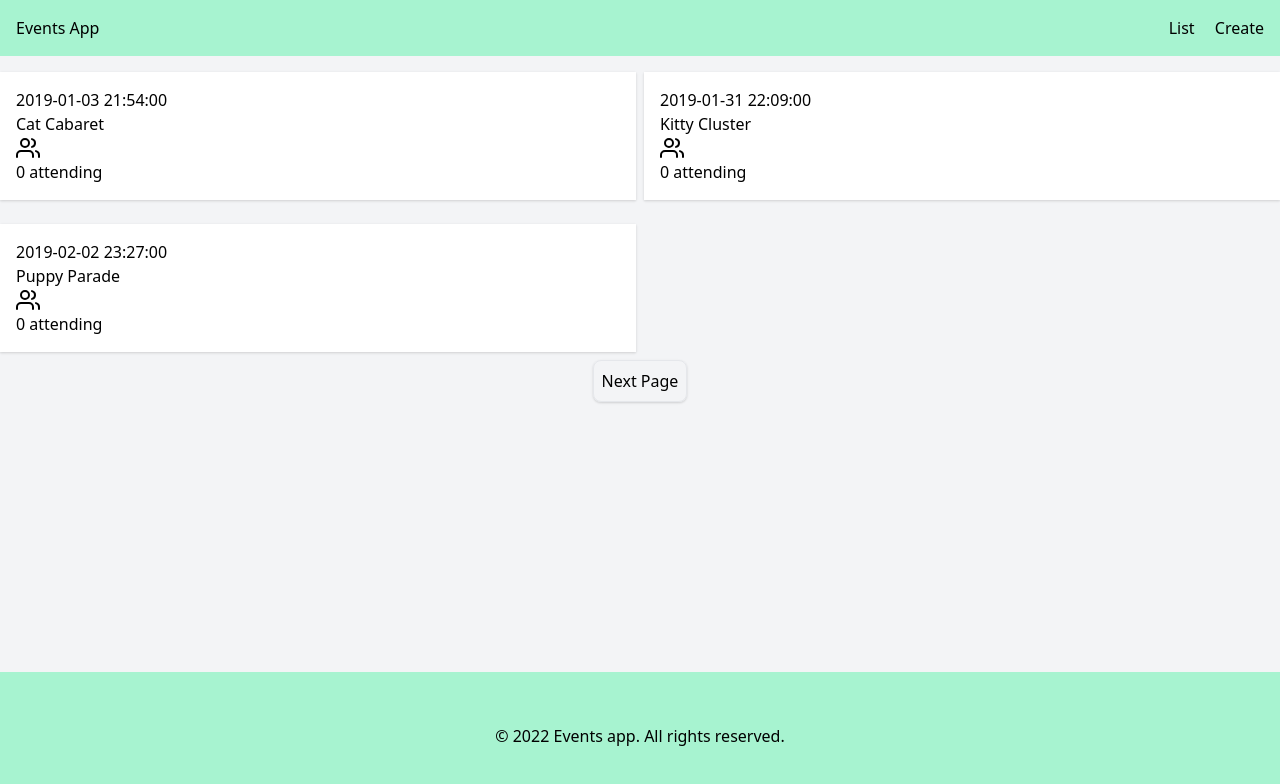
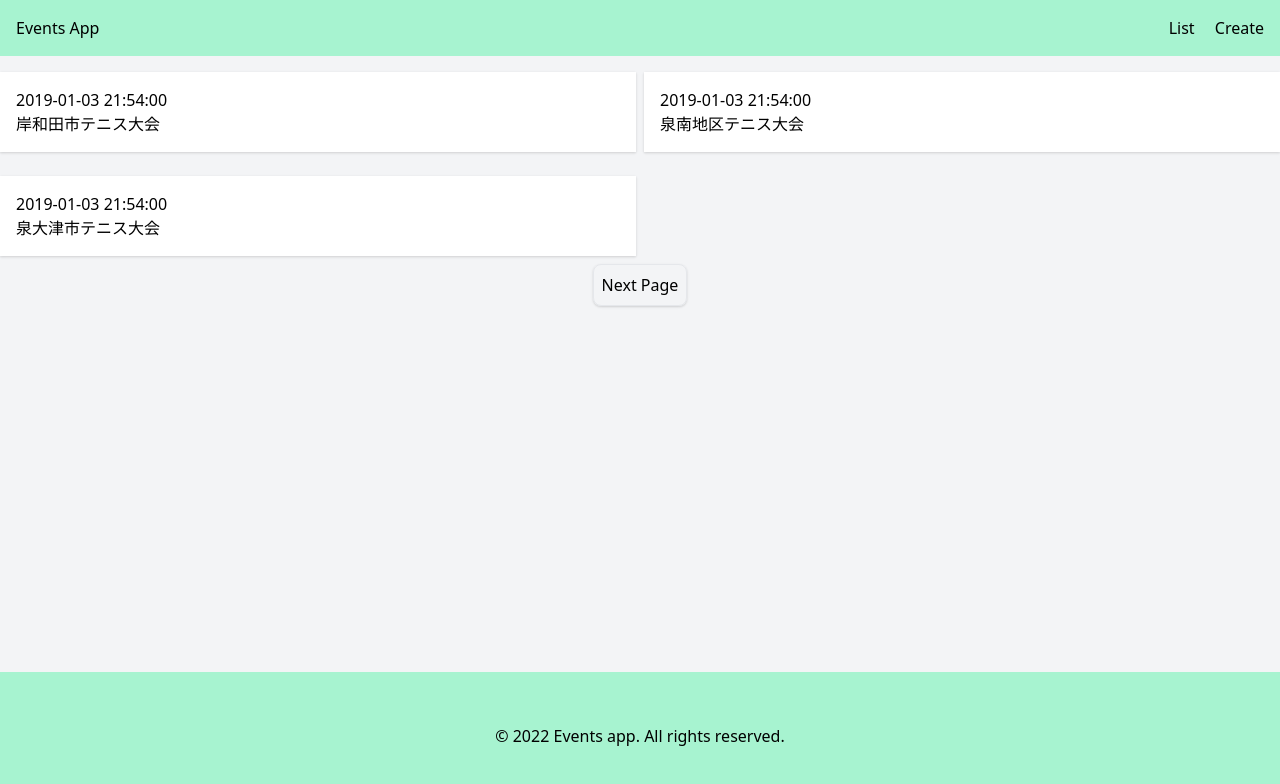
Before and after one commit to junpeko5/vue_events_app, a Vue app: page / in a window 1280 px wide. Shown: the top 784 px of the page. Built offline with nearby package versions, Linux system fonts and the light colour scheme; data requests are answered from the project's data file.

Commit message:
db.jsonの見直し

```diff
--- a/db.json
+++ b/db.json
@@ -2,104 +2,43 @@
   "events": [
     {
       "id": 1,
-      "user": {
-        "id": "abc123",
-        "name": "Adam"
-      },
-      "category": "animal welfare",
-      "organizer": "Adam",
-      "title": "Cat Cabaret",
+      "category": "はじめて",
+      "title": "岸和田市テニス大会",
       "description": "Yay felines!",
       "location": "Meow Town",
-      "date": "2019-01-03T21:54:00.000Z",
-      "time": "2:00",
-      "attendees": []
+      "date": "2019-01-03T21:54:00.000Z"
     },
     {
       "id": 2,
-      "user": {
-        "id": "abc123",
-        "name": "Adam"
-      },
-      "category": "animal welfare",
-      "organizer": "Adam",
-      "title": "Kitty Cluster",
-      "description": "Yay cats!",
-      "location": "Catlandia",
-      "date": "2019-01-31T22:09:00.000Z",
-      "time": "7:00",
-      "attendees": []
+      "category": "初級",
+      "title": "泉南地区テニス大会",
+      "description": "Yay felines!",
+      "location": "Meow Town",
+      "date": "2019-01-03T21:54:00.000Z"
     },
     {
       "id": 3,
-      "user": {
-        "id": "abc123",
-        "name": "Adam"
-      },
-      "category": "animal welfare",
-      "organizer": "Adam",
-      "title": "Puppy Parade",
-      "description": "Yay pups!",
-      "location": "Puptown ",
-      "date": "2019-02-02T23:27:00.000Z",
-      "time": "1:00",
-      "attendees": []
+      "category": "中級",
+      "title": "泉大津市テニス大会",
+      "description": "Yay felines!",
+      "location": "Meow Town",
+      "date": "2019-01-03T21:54:00.000Z"
     },
     {
       "id": 4,
-      "user": {
-        "id": "abc123",
-        "name": "Adam Jahr"
-      },
-      "category": "nature",
-      "title": "Working?",
-      "description": "",
-      "location": "",
-      "date": "",
-      "time": "",
-      "attendees": []
+      "category": "上級",
+      "title": "泉佐野市テニス大会",
+      "description": "Yay felines!",
+      "location": "Meow Town",
+      "date": "2019-01-03T21:54:00.000Z"
     },
     {
       "id": 5,
-      "user": {
-        "id": "abc123",
-        "name": "Adam Jahr"
-      },
-      "category": "nature",
-      "title": "Working?",
-      "description": "test",
-      "location": "",
-      "date": "2021-12-01T15:00:00.000Z",
-      "time": "3:00",
-      "attendees": []
-    },
-    {
-      "id": 6,
-      "user": {
-        "id": "abc123",
-        "name": "Adam Jahr"
-      },
-      "category": "nature",
-      "title": "Working?",
-      "description": "",
-      "location": "",
-      "date": "",
-      "time": "",
-      "attendees": []
-    },
-    {
-      "id": 7,
-      "user": {
-        "id": "abc123",
-        "name": "Adam Jahr"
-      },
-      "category": "nature",
-      "title": "Working?",
-      "description": "test",
-      "location": "",
-      "date": "2021-12-01T15:00:00.000Z",
-      "time": "3:00",
-      "attendees": []
+      "category": "オープン",
+      "title": "貝塚市テニス大会",
+      "description": "Yay felines!",
+      "location": "Meow Town",
+      "date": "2019-01-03T21:54:00.000Z"
     }
   ]
 }
--- a/src/components/EventCard.vue
+++ b/src/components/EventCard.vue
@@ -9,20 +9,14 @@
       >
         <span class="eyebrow">{{ eventDate }}</span>
         <h4>{{ event.title }}</h4>
-        <BaseIcon name="users">{{ event.attendees.length }} attending</BaseIcon>
-        <span></span>
       </div>
     </router-link>
   </div>
 </template>
 
 <script>
-import BaseIcon from "@/components/BaseIcon.vue";
 import { dateTimeFormat } from "@/utils/date";
 export default {
-  components: {
-    BaseIcon,
-  },
   props: {
     event: Object,
   },
```
